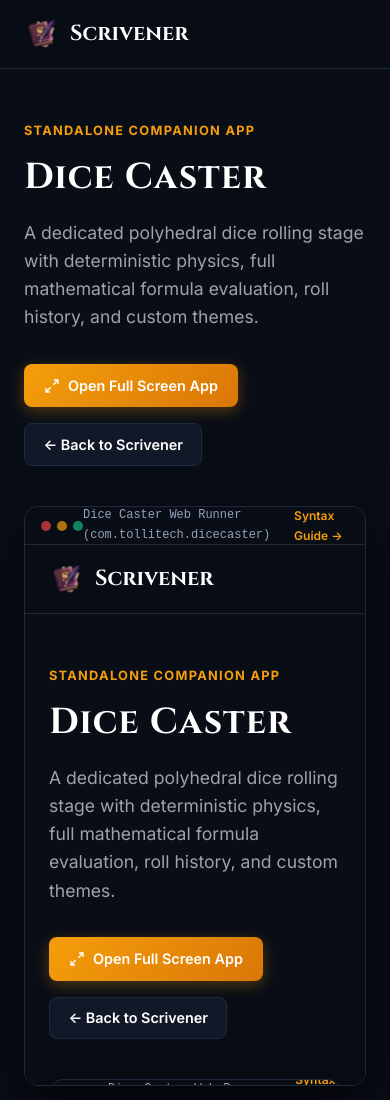
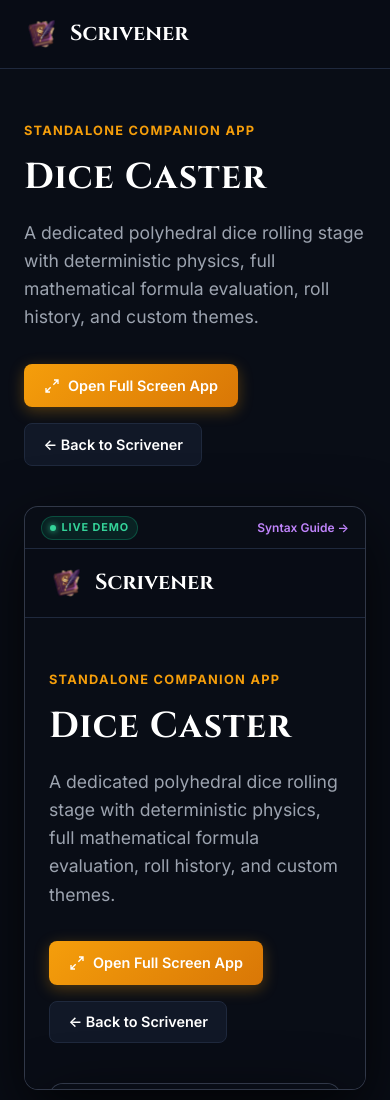
Before and after one commit to robbtolli/scriviner, an Astro site in the folder site/: page /dice in a window 390 px wide. Shown: the top 1100 px of the page. Built offline with nearby package versions, Linux system fonts and the light colour scheme; Astro itself is replaced by a stand-in of ours.

Commit message:
refactor(site): unify live demo frames, remove /demo page, and start home preview on app home screen

```diff
--- a/site/astro.config.mjs
+++ b/site/astro.config.mjs
@@ -16,7 +16,6 @@ export default defineConfig({
           label: 'Quick Links',
           items: [
             { label: '← Back to Website', link: '/' },
-            { label: '🚀 Live Web Demo', link: '/demo/' },
             { label: '📥 Download App', link: '/download/' },
             { label: '🎲 Dice Caster', link: '/dice/' },
           ],
--- a/site/src/components/LiveAppFrame.astro
+++ b/site/src/components/LiveAppFrame.astro
@@ -12,15 +12,15 @@ interface Props {
 }
 
 const {
-  src = '/app/index.html?seed=true&char=sample-thorin',
+  src = '/app/index.html?seed=true',
   title = 'Scrivener Interactive Flutter Web Preview',
-  urlLabel = 'scrivener.app/live-preview',
+  urlLabel = 'Scrivener',
   initialWidth = '100%',
   height = '680px',
   showViewportToggles = true,
-  rightLinkHref = '/demo/',
-  rightLinkLabel = 'Open Full Demo →',
-  rightLinkExternal = false,
+  rightLinkHref = '/app/index.html?seed=true',
+  rightLinkLabel = 'Full Screen ↗',
+  rightLinkExternal = true,
 } = Astro.props;
 
 const activeMode =
@@ -31,12 +31,9 @@ const activeMode =
   <div class="device-frame" style={`width: ${initialWidth}; max-width: 100%;`}>
     <div class="frame-bar">
       <div class="frame-left">
-        <div class="frame-dots">
-          <span></span><span></span><span></span>
-        </div>
         <span class="live-pill">
           <span class="live-dot"></span>
-          LIVE
+          LIVE DEMO
         </span>
       </div>
 
@@ -163,22 +160,6 @@ const activeMode =
     align-items: center;
     gap: 0.75rem;
   }
-
-  .frame-dots {
-    display: flex;
-    gap: 6px;
-  }
-
-  .frame-dots span {
-    width: 10px;
-    height: 10px;
-    border-radius: 50%;
-    background: #334155;
-  }
-
-  .frame-dots span:nth-child(1) { background: #ef4444; opacity: 0.8; }
-  .frame-dots span:nth-child(2) { background: #f59e0b; opacity: 0.8; }
-  .frame-dots span:nth-child(3) { background: #10b981; opacity: 0.8; }
 
   .live-pill {
     display: inline-flex;
--- a/site/src/layouts/BaseLayout.astro
+++ b/site/src/layouts/BaseLayout.astro
@@ -246,7 +246,6 @@ const {
           <a href="/user-guide/getting-started/">Documentation</a>
           <a href="/download/">Downloads</a>
           <a href="/dice/">Dice Caster</a>
-          <a href="/demo/" class="btn-cta">Live Demo 🚀</a>
         </nav>
       </div>
     </header>
@@ -270,7 +269,6 @@ const {
           <div class="footer-col">
             <h4>Application</h4>
             <ul>
-              <li><a href="/demo/">Live Web Demo</a></li>
               <li><a href="/download/">Download App</a></li>
               <li><a href="/dice/">Dice Caster Companion</a></li>
               <li><a href="/user-guide/getting-started/">Getting Started</a></li>
--- a/site/src/pages/demo/index.astro
+++ /dev/null
@@ -1,309 +0,0 @@
----
-import BaseLayout from '../../layouts/BaseLayout.astro';
----
-
-<BaseLayout
-  title="Interactive Web Demo — Scrivener TTRPG Companion"
-  description="Experience Scrivener live in your browser. Create heroes, roll dice, and manage characters with local SQLite WebAssembly."
->
-  <div class="demo-wrapper">
-    <div class="container demo-header">
-      <div class="demo-title-bar">
-        <div>
-          <span class="badge">Live WebAssembly Build</span>
-          <h1>Scrivener In-Browser Demo</h1>
-        </div>
-
-        <div class="demo-controls">
-          <!-- Viewport Mode Buttons -->
-          <div class="viewport-toggles">
-            <button class="toggle-btn" data-width="390px" title="Mobile Phone View">
-              <svg width="16" height="16" viewBox="0 0 24 24" fill="none" stroke="currentColor" stroke-width="2"><rect x="5" y="2" width="14" height="20" rx="2" ry="2"/><line x1="12" y1="18" x2="12.01" y2="18"/></svg>
-              <span>Mobile</span>
-            </button>
-            <button class="toggle-btn active" data-width="768px" title="Tablet View">
-              <svg width="16" height="16" viewBox="0 0 24 24" fill="none" stroke="currentColor" stroke-width="2"><rect x="4" y="2" width="16" height="20" rx="2" ry="2"/><line x1="12" y1="18" x2="12.01" y2="18"/></svg>
-              <span>Tablet</span>
-            </button>
-            <button class="toggle-btn" data-width="100%" title="Full Width View">
-              <svg width="16" height="16" viewBox="0 0 24 24" fill="none" stroke="currentColor" stroke-width="2"><rect x="2" y="3" width="20" height="14" rx="2" ry="2"/><line x1="8" y1="21" x2="16" y2="21"/><line x1="12" y1="17" x2="12" y2="21"/></svg>
-              <span>Desktop</span>
-            </button>
-          </div>
-
-          <a href="/app/" target="_blank" rel="noreferrer" class="btn-fullscreen" title="Open full screen in a new tab">
-            <svg width="16" height="16" viewBox="0 0 24 24" fill="none" stroke="currentColor" stroke-width="2"><path d="M15 3h6v6M9 21H3v-6M21 3l-7 7M3 21l7-7"/></svg>
-            <span>Full Screen Tab</span>
-          </a>
-        </div>
-      </div>
-    </div>
-
-    <!-- Frame Container -->
-    <div class="container frame-outer">
-      <div class="device-frame" id="deviceContainer" style="width: 768px; max-width: 100%;">
-        <div class="frame-bar">
-          <div class="frame-dots">
-            <span></span><span></span><span></span>
-          </div>
-          <span class="frame-url">scrivener.app/live-session</span>
-          <a href="/dice/" class="frame-link">Try Dice Caster →</a>
-        </div>
-        <div class="iframe-container">
-          <iframe
-            id="flutterIframe"
-            src="/app/"
-            title="Scrivener Interactive Flutter Web Demo"
-            allow="cross-origin-isolated; fullscreen"
-          ></iframe>
-        </div>
-      </div>
-    </div>
-
-    <!-- Explanatory Details -->
-    <div class="container demo-footer-info">
-      <div class="info-card">
-        <h3>💡 How Data Works In This Web Demo</h3>
-        <p>
-          This demo runs the real Flutter application compiled to JavaScript & WebAssembly. Any characters you create or rolls you perform are saved directly in your browser's private SQLite database (via Drift / IndexedDB / OPFS). When you reload the page, your characters will still be here!
-        </p>
-        <div class="info-actions">
-          <a href="/user-guide/getting-started/" class="text-link">Read Getting Started Guide →</a>
-          <a href="/download/" class="text-link">Download Native Apps for Peak Performance →</a>
-        </div>
-      </div>
-    </div>
-  </div>
-</BaseLayout>
-
-<script>
-  // Device Viewport Switcher
-  const buttons = document.querySelectorAll('.toggle-btn');
-  const container = document.getElementById('deviceContainer');
-
-  buttons.forEach((btn) => {
-    btn.addEventListener('click', () => {
-      buttons.forEach((b) => b.classList.remove('active'));
-      btn.classList.add('active');
-      const targetWidth = btn.getAttribute('data-width');
-      if (container && targetWidth) {
-        container.style.width = targetWidth;
-      }
-    });
-  });
-</script>
-
-<style>
-  .demo-wrapper {
-    padding: 2.5rem 0 5rem;
-    min-height: calc(100vh - 4.25rem);
-    display: flex;
-    flex-direction: column;
-  }
-
-  .demo-header {
-    margin-bottom: 1.5rem;
-  }
-
-  .demo-title-bar {
-    display: flex;
-    align-items: center;
-    justify-content: space-between;
-    gap: 1.5rem;
-    flex-wrap: wrap;
-  }
-
-  .badge {
-    display: inline-block;
-    color: var(--color-accent);
-    text-transform: uppercase;
-    font-size: 0.75rem;
-    font-weight: 700;
-    letter-spacing: 0.08em;
-    margin-bottom: 0.4rem;
-  }
-
-  .demo-title-bar h1 {
-    font-size: 2rem;
-  }
-
-  .demo-controls {
-    display: flex;
-    align-items: center;
-    gap: 1rem;
-    flex-wrap: wrap;
-  }
-
-  .viewport-toggles {
-    display: flex;
-    background: var(--color-surface);
-    border: 1px solid var(--color-border);
-    border-radius: 8px;
-    padding: 0.25rem;
-  }
-
-  .toggle-btn {
-    display: flex;
-    align-items: center;
-    gap: 0.4rem;
-    background: transparent;
-    border: none;
-    color: var(--color-text-muted);
-    padding: 0.4rem 0.85rem;
-    border-radius: 6px;
-    cursor: pointer;
-    font-size: 0.85rem;
-    font-weight: 500;
-    transition: all 0.2s ease;
-  }
-
-  .toggle-btn:hover {
-    color: #fff;
-  }
-
-  .toggle-btn.active {
-    background: var(--color-surface-hover);
-    color: #fff;
-    box-shadow: 0 1px 3px rgba(0, 0, 0, 0.4);
-  }
-
-  .btn-fullscreen {
-    display: flex;
-    align-items: center;
-    gap: 0.4rem;
-    background: var(--color-surface);
-    border: 1px solid var(--color-border);
-    color: #cbd5e1;
-    padding: 0.55rem 0.95rem;
-    border-radius: 8px;
-    font-size: 0.85rem;
-    font-weight: 600;
-    transition: all 0.2s ease;
-  }
-
-  .btn-fullscreen:hover {
-    background: var(--color-surface-hover);
-    color: #fff;
-    border-color: #3b82f6;
-  }
-
-  /* Device Frame */
-  .frame-outer {
-    display: flex;
-    justify-content: center;
-    margin-bottom: 3rem;
-  }
-
-  .device-frame {
-    background: #0f172a;
-    border: 1px solid var(--color-border);
-    border-radius: 14px;
-    box-shadow: 0 25px 60px rgba(0, 0, 0, 0.7);
-    overflow: hidden;
-    transition: width 0.3s cubic-bezier(0.4, 0, 0.2, 1);
-  }
-
-  .frame-bar {
-    height: 38px;
-    background: #090d16;
-    border-bottom: 1px solid var(--color-border);
-    display: flex;
-    align-items: center;
-    justify-content: space-between;
-    padding: 0 1rem;
-    font-size: 0.8rem;
-    color: #64748b;
-  }
-
-  .frame-dots {
-    display: flex;
-    gap: 6px;
-  }
-
-  .frame-dots span {
-    width: 10px;
-    height: 10px;
-    border-radius: 50%;
-    background: #334155;
-  }
-
-  .frame-dots span:nth-child(1) { background: #ef4444; opacity: 0.7; }
-  .frame-dots span:nth-child(2) { background: #f59e0b; opacity: 0.7; }
-  .frame-dots span:nth-child(3) { background: #10b981; opacity: 0.7; }
-
-  .frame-url {
-    font-family: monospace;
-    font-size: 0.75rem;
-    color: #94a3b8;
-  }
-
-  .frame-link {
-    color: var(--color-accent);
-    font-size: 0.75rem;
-    font-weight: 600;
-  }
-
-  .frame-link:hover {
-    text-decoration: underline;
-  }
-
-  .iframe-container {
-    width: 100%;
-    height: 750px;
-    position: relative;
-    background: #000;
-  }
-
-  .iframe-container iframe {
-    width: 100%;
-    height: 100%;
-    border: none;
-    display: block;
-  }
-
-  /* Footer Info */
-  .demo-footer-info {
-    max-width: 900px;
-  }
-
-  .info-card {
-    background: rgba(17, 24, 39, 0.6);
-    border: 1px solid var(--color-border);
-    border-radius: 12px;
-    padding: 1.75rem 2rem;
-  }
-
-  .info-card h3 {
-    font-size: 1.15rem;
-    margin-bottom: 0.5rem;
-  }
-
-  .info-card p {
-    color: var(--color-text-muted);
-    font-size: 0.95rem;
-    line-height: 1.6;
-    margin-bottom: 1.25rem;
-  }
-
-  .info-actions {
-    display: flex;
-    gap: 1.5rem;
-    flex-wrap: wrap;
-  }
-
-  .text-link {
-    color: var(--color-accent);
-    font-size: 0.9rem;
-    font-weight: 600;
-  }
-
-  .text-link:hover {
-    text-decoration: underline;
-  }
-
-  @media (max-width: 768px) {
-    .iframe-container {
-      height: 600px;
-    }
-  }
-</style>
--- a/site/src/pages/dice.astro
+++ b/site/src/pages/dice.astro
@@ -1,5 +1,6 @@
 ---
 import BaseLayout from '../layouts/BaseLayout.astro';
+import LiveAppFrame from '../components/LiveAppFrame.astro';
 ---
 
 <BaseLayout
@@ -17,7 +18,7 @@ import BaseLayout from '../layouts/BaseLayout.astro';
       </div>
 
       <div class="header-actions">
-        <a href="/dice-app/" target="_blank" rel="noreferrer" class="btn-fullscreen">
+        <a href="/dice-app/index.html" target="_blank" rel="noreferrer" class="btn-fullscreen">
           <svg width="16" height="16" viewBox="0 0 24 24" fill="none" stroke="currentColor" stroke-width="2"><path d="M15 3h6v6M9 21H3v-6M21 3l-7 7M3 21l7-7"/></svg>
           <span>Open Full Screen App</span>
         </a>
@@ -29,22 +30,17 @@ import BaseLayout from '../layouts/BaseLayout.astro';
 
     <!-- Embedded Dice Roller Frame -->
     <div class="container frame-section">
-      <div class="dice-frame">
-        <div class="frame-bar">
-          <div class="frame-dots">
-            <span></span><span></span><span></span>
-          </div>
-          <span class="frame-title">Dice Caster Web Runner (com.tollitech.dicecaster)</span>
-          <a href="/user-guide/dice-roller/" class="frame-link">Syntax Guide →</a>
-        </div>
-        <div class="iframe-container">
-          <iframe
-            src="/dice-app/"
-            title="Dice Caster Standalone Polyhedral Roller"
-            allow="cross-origin-isolated; fullscreen"
-          ></iframe>
-        </div>
-      </div>
+      <LiveAppFrame
+        src="/dice-app/index.html"
+        title="Dice Caster Standalone Polyhedral Roller"
+        urlLabel="Dice Caster"
+        initialWidth="768px"
+        height="640px"
+        showViewportToggles={true}
+        rightLinkHref="/user-guide/dice-roller/"
+        rightLinkLabel="Syntax Guide →"
+        rightLinkExternal={false}
+      />
     </div>
 
     <!-- Dice Formula Reference -->
@@ -121,6 +117,7 @@ import BaseLayout from '../layouts/BaseLayout.astro';
 
   .header-actions {
     display: flex;
+    align-items: center;
     gap: 1rem;
     flex-wrap: wrap;
   }
@@ -145,69 +142,6 @@ import BaseLayout from '../layouts/BaseLayout.astro';
   /* Frame */
   .frame-section {
     margin-bottom: 4rem;
-  }
-
-  .dice-frame {
-    background: #0f172a;
-    border: 1px solid var(--color-border);
-    border-radius: 14px;
-    overflow: hidden;
-    box-shadow: 0 20px 60px rgba(0, 0, 0, 0.7);
-    max-width: 900px;
-    margin: 0 auto;
-  }
-
-  .frame-bar {
-    height: 38px;
-    background: #090d16;
-    border-bottom: 1px solid var(--color-border);
-    display: flex;
-    align-items: center;
-    justify-content: space-between;
-    padding: 0 1rem;
-    font-size: 0.8rem;
-    color: #64748b;
-  }
-
-  .frame-dots {
-    display: flex;
-    gap: 6px;
-  }
-
-  .frame-dots span {
-    width: 10px;
-    height: 10px;
-    border-radius: 50%;
-    background: #334155;
-  }
-
-  .frame-dots span:nth-child(1) { background: #ef4444; opacity: 0.7; }
-  .frame-dots span:nth-child(2) { background: #f59e0b; opacity: 0.7; }
-  .frame-dots span:nth-child(3) { background: #10b981; opacity: 0.7; }
-
-  .frame-title {
-    font-family: monospace;
-    font-size: 0.75rem;
-    color: #94a3b8;
-  }
-
-  .frame-link {
-    color: var(--color-accent-gold);
-    font-size: 0.75rem;
-    font-weight: 600;
-  }
-
-  .iframe-container {
-    width: 100%;
-    height: 640px;
-    background: #000;
-  }
-
-  .iframe-container iframe {
-    width: 100%;
-    height: 100%;
-    border: none;
-    display: block;
   }
 
   /* Formulas */
--- a/site/src/pages/download.astro
+++ b/site/src/pages/download.astro
@@ -110,7 +110,7 @@ import BaseLayout from '../layouts/BaseLayout.astro';
           <h3>Web App / PWA</h3>
           <p class="card-desc">Runs entirely in Chrome, Firefox, Safari, or Edge via WebAssembly. Works offline using browser OPFS SQLite.</p>
           <div class="card-actions">
-            <a href="/demo/" class="btn-cta">
+            <a href="/app/index.html" target="_blank" rel="noreferrer" class="btn-cta">
               <span>Launch In Browser</span>
             </a>
           </div>
```
Also changed, not shown: site/src/pages/index.astro (+9 -29 lines).
